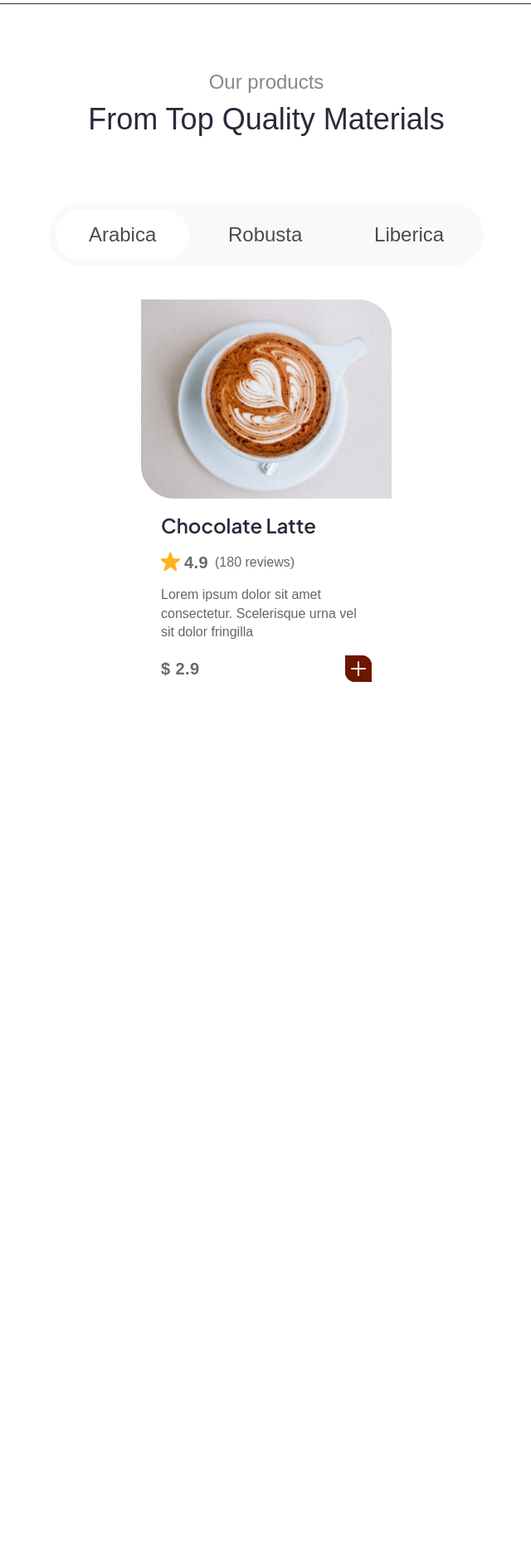
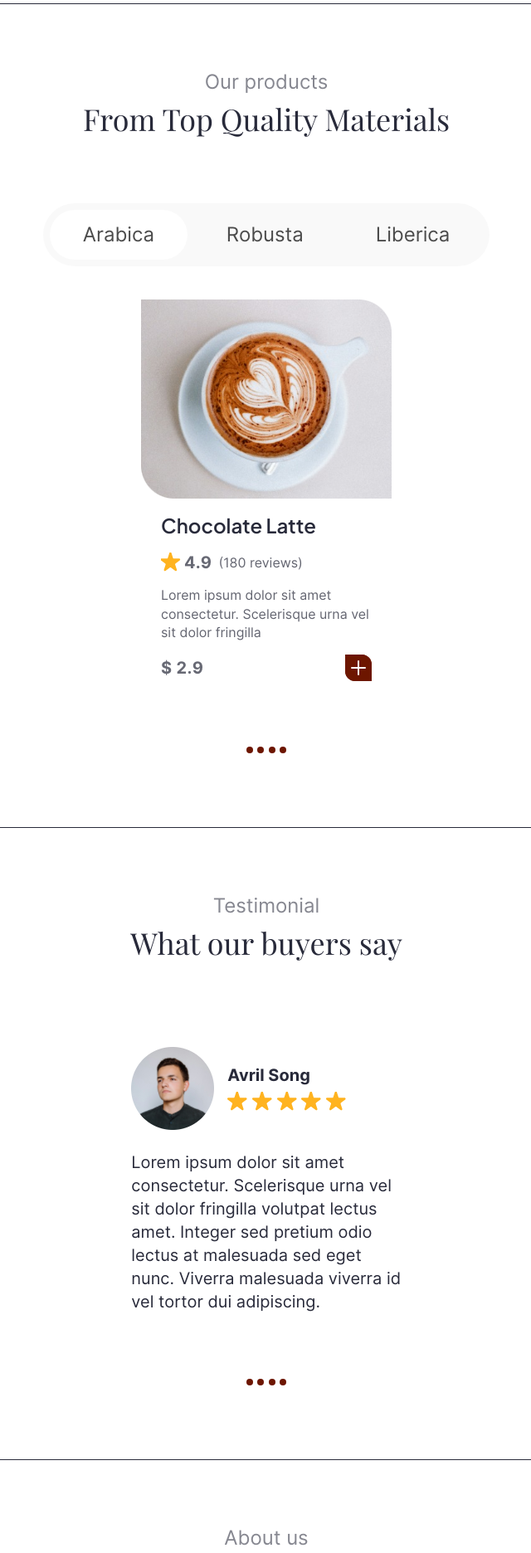
Before and after one commit to julia-popova-s/coffeshop, a website built with webpack: page src/index.html in a window 1280 px wide. Shown: the part 1240-3112 px from the top of the page at 83% size, without its empty margins (319-959 px from the left). Before the commit the page ends 2206 px from the top, so only its background shows below. Built offline with nearby package versions, Linux system fonts and the light colour scheme; files whose address does not match are found by name.

Commit message:
added About us section

```diff
--- a/src/index.html
+++ b/src/index.html
@@ -7,6 +7,7 @@
     <link rel="preconnect" href="https://fonts.gstatic.com" crossorigin />
     <link href="https://fonts.googleapis.com/css2?family=Plus+Jakarta+Sans:wght@600&display=swap" rel="stylesheet" />
     <title>Coffee Shop</title>
+    <link rel="stylesheet" href="./css/style.min.css" />
   </head>
   <body>
     <header class="header">
@@ -100,15 +101,15 @@
     <section class="products section">
       <div class="container">
         <div class="products-block">
-          <p class="products-block__label">Our products</p>
-          <h2 class="products-block__title">From Top Quality Materials</h2>
+          <div class="products-block__label label">Our products</div>
+          <h2 class="products-block__title title">From Top Quality Materials</h2>
           <div class="products-block__tabs">
             <button class="products-block__tabs-item products-block__tabs-item_active">Arabica</button>
             <button class="products-block__tabs-item">Robusta</button>
             <button class="products-block__tabs-item">Liberica</button>
           </div>
-          <div class="product-list products-block__items">
-            <div class="product-list__item card">
+          <ul class="product-list products-block__items">
+            <li class="product-list__item card">
               <div class="card__top">
                 <img class="card__top-image" src="./assets/images/coffe-6.png" alt="coffe" />
               </div>
@@ -131,10 +132,93 @@
                   </button>
                 </div>
               </div>
+            </li>
+          </ul>
+          <div class="pagination">
+            <img class="pagination__ellipse" src="./assets/icons/ellipse.svg" alt="ellipse" />
+            <img class="pagination__ellipse" src="./assets/icons/ellipse.svg" alt="ellipse" />
+            <img class="pagination__ellipse" src="./assets/icons/ellipse.svg" alt="ellipse" />
+            <img class="pagination__ellipse" src="./assets/icons/ellipse.svg" alt="ellipse" />
+          </div>
+        </div>
+      </div>
+    </section>
+
+    <div class="container">
+      <div class="separator"></div>
+    </div>
+
+    <section class="testimonial section">
+      <div class="container">
+        <div class="testimonial-block">
+          <div class="testimonial-block__label label">Testimonial</div>
+          <h3 class="testimonial-block__title title">What our buyers say</h3>
+          <ul class="testimonial-list testimonial-block__items">
+            <li class="testimonial-list__item testimonial-item">
+              <div class="testimonial-item__top">
+                <div class="testimonial-item__left">
+                  <img class="testimonial-item__image" src="./assets/images/avatar-1.png" alt="avatar" />
+                </div>
+                <div class="testimonial-item__right">
+                  <div class="testimonial-item__label">Avril Song</div>
+                  <img class="testimonial-item__icon" src="./assets/icons/star-2.svg" alt="star" />
+                  <img class="testimonial-item__icon" src="./assets/icons/star-2.svg" alt="star" />
+                  <img class="testimonial-item__icon" src="./assets/icons/star-2.svg" alt="star" />
+                  <img class="testimonial-item__icon" src="./assets/icons/star-2.svg" alt="star" />
+                  <img class="testimonial-item__icon" src="./assets/icons/star-2.svg" alt="star" />
+                </div>
+              </div>
+              <div class="testimonial-item__text">
+                Lorem ipsum dolor sit amet consectetur. Scelerisque urna vel sit dolor fringilla volutpat lectus amet.
+                Integer sed pretium odio lectus at malesuada sed eget nunc. Viverra malesuada viverra id vel tortor dui
+                adipiscing.
+              </div>
+            </li>
+          </ul>
+          <div class="pagination">
+            <img class="pagination__ellipse" src="./assets/icons/ellipse.svg" alt="ellipse" />
+            <img class="pagination__ellipse" src="./assets/icons/ellipse.svg" alt="ellipse" />
+            <img class="pagination__ellipse" src="./assets/icons/ellipse.svg" alt="ellipse" />
+            <img class="pagination__ellipse" src="./assets/icons/ellipse.svg" alt="ellipse" />
+          </div>
+        </div>
+      </div>
+    </section>
+
+    <div class="container">
+      <div class="separator"></div>
+    </div>
+    <section class="about section">
+      <div class="container">
+        <div class="about-us">
+          <div class="about-us__label label">About us</div>
+          <h4 class="about-us__title title">Why we are the best</h4>
+          <div class="about-us__inner">
+            <div class="about-us__left">
+              <p class="about-us__text">
+                Lorem ipsum dolor sit amet consectetur. Scelerisque urna vel sit dolor fringilla volutpat lectus amet.
+                Integer sed pretium odio lectus at malesuada sed eget nunc. Viverra malesuada viverra id vel tortor dui
+                adipiscing.
+              </p>
+              <p class="about-us__text">
+                Lorem ipsum dolor sit amet consectetur. Scelerisque urna vel sit dolor fringilla volutpat lectus amet.
+                Integer sed pretium odio lectus at malesuada sed eget nunc.
+              </p>
+              <p class="about-us__text">
+                Lorem ipsum dolor sit amet consectetur. Scelerisque urna vel sit dolor fringilla volutpat lectus amet.
+              </p>
+            </div>
+
+            <div class="about-us__right">
+              <img class="about-us" src="./assets/images/coffe-15.png" alt="coffe" />
             </div>
           </div>
         </div>
       </div>
     </section>
+
+    <div class="container">
+      <div class="separator"></div>
+    </div>
   </body>
 </html>
--- /dev/null
+++ b/src/scss/modules/about-us.scss
@@ -0,0 +1,32 @@
+.about {}
+
+.container {}
+
+.about-us {
+  display: flex;
+  flex-direction: column;
+  align-items: center;
+}
+
+.about-us__label {
+  margin-bottom: 8px;
+}
+
+
+.about-us__title {
+  margin-bottom: rem(80);
+}
+
+.about-us__inner {
+  display: flex;
+  flex-wrap: wrap;
+  column-gap: 80px;
+}
+
+.about-us__left {
+  max-width: 600px;
+}
+
+.about-us__text {}
+
+.about-us__right {}
--- a/src/scss/modules/header.scss
+++ b/src/scss/modules/header.scss
@@ -27,7 +27,7 @@
 }
 
 .navigation__list {
-  font-family: 'Inter Regular', Arial, Helvetica, sans-serif;
+  @include fontFamily('Inter Regular', sans-serif);
   @include textStyle(400, 20, 120%);
   color: $main-font-color;
 
--- a/src/scss/modules/products.scss
+++ b/src/scss/modules/products.scss
@@ -5,21 +5,15 @@
 }
 
 .products-block__label {
-  @include fontFamily("Inter Regular");
-  @include textStyle(400, 24, 120%);
-  opacity: 0.56;
   margin-bottom: 8px;
 }
 
 .products-block__title {
-  @include fontFamily("Playfair Display");
-  @include textStyle(400, 36, 120%);
-
   margin-bottom: rem(80);
 }
 
 .products-block__tabs {
-  @include fontFamily("Inter Regular");
+  @include fontFamily("Inter Regular", sans-serif);
   @include textStyle(400, 24, 120%);
   letter-spacing: 2%;
   opacity: 0.7;
@@ -68,7 +62,7 @@
 }
 
 .card__title {
-  @include fontFamily("Plus Jakarta Sans");
+  @include fontFamily("Plus Jakarta Sans", sans-serif);
   @include textStyle(600, 24, 140%);
 }
 
@@ -83,7 +77,7 @@
 }
 
 .card__rating-count {
-  @include fontFamily("Inter Bold");
+  @include fontFamily("Inter Bold", sans-serif);
   @include textStyle(700, 20, 120%);
   letter-spacing: 0.02em;
   opacity: 0.7;
@@ -93,7 +87,7 @@
 
 .card__rating-reviews,
 .card__description {
-  @include fontFamily("Inter Regular");
+  @include fontFamily("Inter Regular", sans-serif);
   @include textStyle(400, 16, 140%);
   opacity: 0.72;
 }
@@ -107,7 +101,7 @@
 }
 
 .card__prise {
-  @include fontFamily("Inter Bold");
+  @include fontFamily("Inter Bold", sans-serif);
   @include textStyle(700, 20, 120%);
   letter-spacing: 0.02em;
   opacity: 0.7;
--- /dev/null
+++ b/src/scss/modules/testimonial.scss
@@ -0,0 +1,52 @@
+.testimonial-block {
+  align-items: center;
+  display: flex;
+  flex-direction: column;
+}
+
+.testimonial-block__label {
+  margin-bottom: 8px;
+}
+
+.testimonial-list {
+  margin-bottom: 40px;
+}
+
+.testimonial-item {
+  max-width: 405.33px;
+  padding: 24px 40px;
+}
+
+.testimonial-item__top {
+  display: flex;
+  flex-wrap: wrap;
+  align-items: center;
+  gap: 16px;
+
+  margin-bottom: 16px;
+}
+
+.testimonial-item__image {
+  @include size(100px, 100px);
+}
+
+.testimonial-block__title {
+  margin-bottom: rem(80);
+}
+
+.testimonial-item__label {
+  @include fontFamily("Inter Bold", sans-serif);
+  @include textStyle(600, 20, 120%);
+
+  margin-bottom: 8px;
+}
+
+.testimonial-item__icon {
+  @include size(24px, 24px);
+
+}
+
+.testimonial-item__text {
+  @include fontFamily("Inter Regular", sans-serif);
+  @include textStyle(400, 20, 140%);
+}
--- a/src/scss/style.scss
+++ b/src/scss/style.scss
@@ -8,3 +8,5 @@
 @import './modules/header';
 @import "./modules/main";
 @import "./modules/products";
+@import "./modules/testimonial";
+@import "./modules/about-us.scss";
--- a/src/scss/utils/base.scss
+++ b/src/scss/utils/base.scss
@@ -38,6 +38,7 @@ img {
 h1,
 h2,
 h3,
+h4,
 p {
   padding: 0;
   margin: 0;
@@ -107,3 +108,18 @@ html {
   height: 1px;
   margin: 0 auto;
 }
+
+.label {
+  @include fontFamily("Inter Regular", sans-serif);
+  @include textStyle(400, 24, 120%);
+  opacity: 0.56;
+}
+
+.title {
+  @include fontFamily('Playfair Display Regular', serif);
+  @include textStyle(400, 36, 120%);
+}
+
+.pagination__ellipse {
+  @include size(8px, 8px);
+}
--- a/src/scss/utils/fonts.scss
+++ b/src/scss/utils/fonts.scss
@@ -1,7 +1,7 @@
 //Inter
 
 @font-face {
-  font-family: 'Inter Regular', sans-serif;
+  font-family: 'Inter Regular';
   src:
     url('../assets/fonts/Inter-Regular.woff2') format('woff2'),
     url('../assets/fonts/Inter-Regular.woff') format('woff');
@@ -11,7 +11,7 @@
 }
 
 @font-face {
-  font-family: 'Inter Medium', sans-serif;
+  font-family: 'Inter Medium';
   src:
     url('../assets/fonts/Inter-Medium.woff2') format('woff2'),
     url('../assets/fonts/Inter-Medium.woff') format('woff');
@@ -21,7 +21,7 @@
 }
 
 @font-face {
-  font-family: 'Inter SemiBold', sans-serif;
+  font-family: 'Inter SemiBold';
   src:
     url('../assets/fonts/Inter-SemiBold.woff2') format('woff2'),
     url('../assets/fonts/Inter-SemiBold.woff') format('woff');
@@ -31,7 +31,7 @@
 }
 
 @font-face {
-  font-family: 'Inter Bold', sans-serif;
+  font-family: 'Inter Bold';
   src:
     url('../assets/fonts/Inter-Bold.woff2') format('woff2'),
     url('../assets/fonts/Inter-Bold.woff') format('woff');
@@ -41,7 +41,7 @@
 }
 
 @font-face {
-  font-family: 'Inter ExtraBold', sans-serif;
+  font-family: 'Inter ExtraBold';
   src:
     url('../assets/fonts/Inter-ExtraBold.woff2') format('woff2'),
     url('../assets/fonts/Inter-ExtraBold.woff') format('woff');
@@ -51,7 +51,7 @@
 }
 
 @font-face {
-  font-family: 'Inter Black', sans-serif;
+  font-family: 'Inter Black';
   src:
     url('../assets/fonts/Inter-Black.woff2') format('woff2'),
     url('../assets/fonts/Inter-Black.woff') format('woff');
@@ -63,7 +63,7 @@
 //Playfair Display Regular
 
 @font-face {
-  font-family: 'Playfair Display Regular', sans-serif;
+  font-family: 'Playfair Display Regular';
   src:
     url('../assets/fonts/PlayfairDisplay-Regular.woff2') format('woff2'),
     url('../assets/fonts/PlayfairDisplay-Regular.woff') format('woff');
@@ -73,7 +73,7 @@
 }
 
 @font-face {
-  font-family: 'Playfair Display Medium', sans-serif;
+  font-family: 'Playfair Display Medium';
   src:
     url('../assets/fonts/PlayfairDisplay-Medium.woff2') format('woff2'),
     url('../assets/fonts/PlayfairDisplay-Medium.woff') format('woff');
@@ -83,7 +83,7 @@
 }
 
 @font-face {
-  font-family: 'Playfair Display Bold', sans-serif;
+  font-family: 'Playfair Display Bold';
   src:
     url('../assets/fonts/PlayfairDisplay-Bold.woff2') format('woff2'),
     url('../assets/fonts/PlayfairDisplay-Bold.woff') format('woff');
@@ -93,7 +93,7 @@
 }
 
 @font-face {
-  font-family: 'Playfair Display Black', sans-serif;
+  font-family: 'Playfair Display Black';
   src:
     url('../assets/fonts/PlayfairDisplay-Black.woff2') format('woff2'),
     url('../assets/fonts/PlayfairDisplay-Black.woff') format('woff');
@@ -105,7 +105,7 @@
 //Playfair Display SC
 
 @font-face {
-  font-family: 'Playfair Display SC Regular', sans-serif;
+  font-family: 'Playfair Display SC Regular';
   src:
     url('../assets/fonts/playfairdisplaysc.woff2') format('woff2'),
     url('../assets/fonts/playfairdisplaysc.woff') format('woff');
--- a/src/scss/utils/mixins.scss
+++ b/src/scss/utils/mixins.scss
@@ -21,6 +21,6 @@
   height: $height;
 }
 
-@mixin fontFamily($font-name) {
-  font-family: $font-name, 'Arial', 'Helvetica', sans-serif;
+@mixin fontFamily($font-name, $serif) {
+  font-family: $font-name, 'Arial', 'Helvetica', $serif;
 }
```
Also changed, not shown: src/scss/modules/main.scss (+5 -6 lines), src/assets/icons/ellipse.svg (added), src/assets/icons/star-2.svg (added), src/assets/images/avatar-1.png (added), src/assets/images/avatar-2.png (added), src/assets/images/avatar-3.png (added), src/assets/images/coffe-15.png (added).
